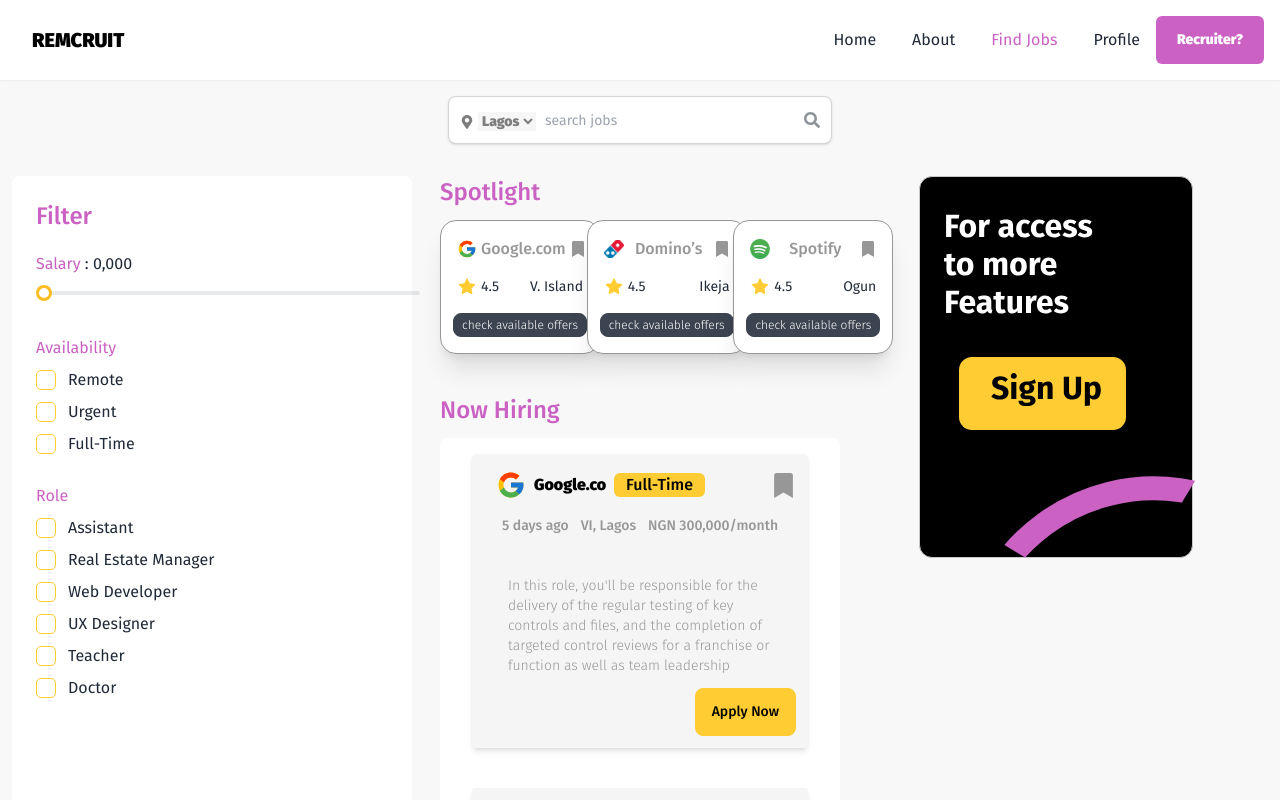
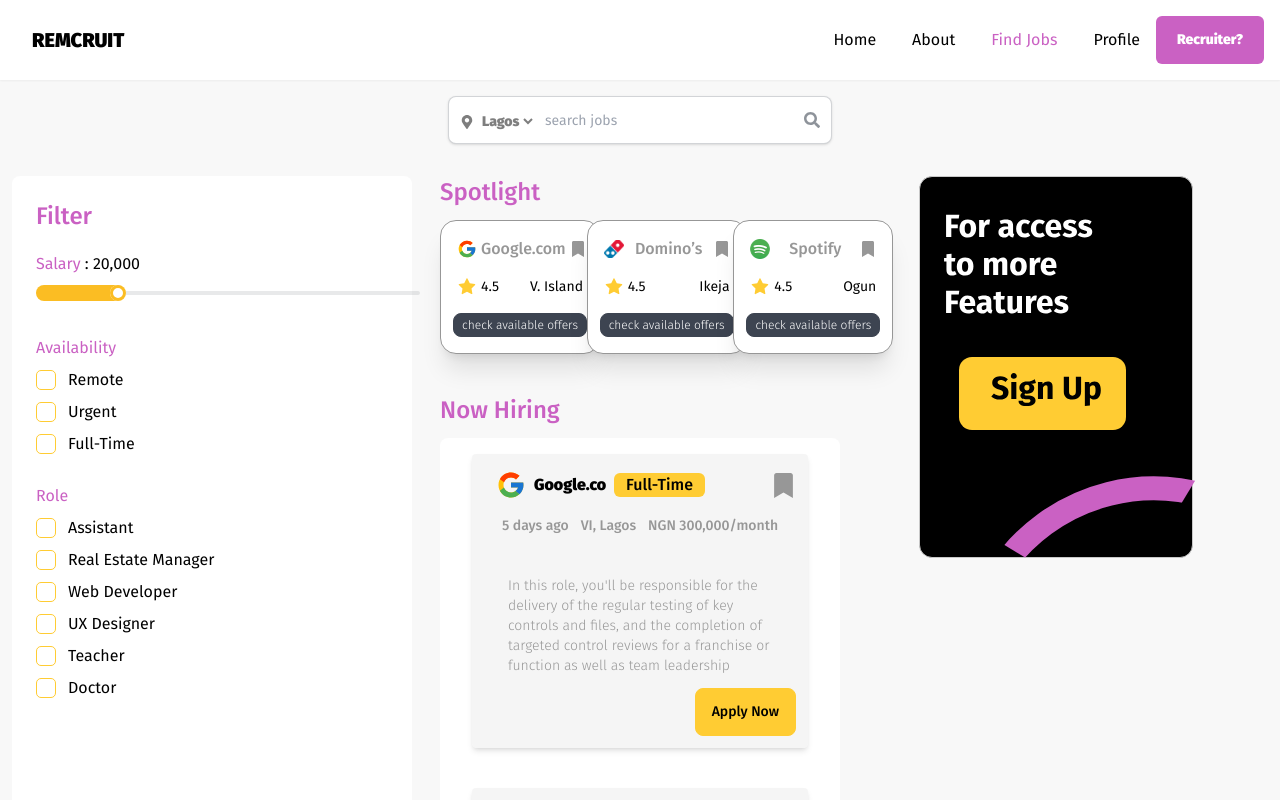
Before and after one commit to crud-engr/recruit, a React (Create React App) app: page / in a window 1280 px wide. Shown: the top 800 px of the page. Built offline with nearby package versions, Linux system fonts and the light colour scheme.

Commit message:
fix color on dark theme

```diff
--- a/public/index.html
+++ b/public/index.html
@@ -24,7 +24,7 @@
       work correctly both with client-side routing and a non-root public URL.
       Learn how to configure a non-root public URL by running `npm run build`.
     -->
-    <title>React App</title>
+    <title>Remcruit App</title>
   </head>
   <body>
     <noscript>You need to enable JavaScript to run this app.</noscript>
--- a/src/components/Button/Button.js
+++ b/src/components/Button/Button.js
@@ -2,7 +2,7 @@
   return (
     <button
       onClick={onClick}
-      className="btn btn-md normal-case hover:shadow-xl bg-purple hover:bg-purple rounded-md hover:border-transparent border-transparent px-5"
+      className="btn btn-md normal-case hover:shadow-xl bg-purple hover:bg-purple rounded-md hover:border-transparent border-transparent px-5 text-white"
     >
       {children}
     </button>
--- a/src/components/FilterBy/FilterByAvailability.js
+++ b/src/components/FilterBy/FilterByAvailability.js
@@ -1,6 +1,6 @@
 const FilterByAvailability = () => {
   return (
-    <div className="mb-5">
+    <div className="mb-5 text-dark">
       <h1 className="py-2">
         {" "}
         <span className="text-purple">Availability</span>
--- a/src/components/FilterBy/FilterByRole.js
+++ b/src/components/FilterBy/FilterByRole.js
@@ -1,6 +1,6 @@
 const FilterByRole = () => {
   return (
-    <div className="mb-5">
+    <div className="mb-5 text-dark">
       <h1 className="py-2">
         {" "}
         <span className="text-purple">Role</span>
--- a/src/components/FilterBy/FilterBySalary.js
+++ b/src/components/FilterBy/FilterBySalary.js
@@ -1,14 +1,14 @@
 import { useState } from "react";
 
 const FilterBySalary = () => {
-  const [salary, setSalary] = useState(0);
+  const [salary, setSalary] = useState(20);
 
   const handleInput = (e) => {
     setSalary(e.target.value);
   };
 
   return (
-    <div className="mb-5">
+    <div className="mb-5 text-dark">
       <h1 className="py-2">
         {" "}
         <span className="text-purple">Salary</span> : {salary},000
--- a/src/components/MainLayout/Spotlight/SpotlightCard.js
+++ b/src/components/MainLayout/Spotlight/SpotlightCard.js
@@ -23,12 +23,12 @@
             <div className="my-4 flex justify-between items-center text-sm">
               <div className="flex items-center gap-1">
                 <AiFillStar size={20} color="#FFCC33" />
-                <span>4.5</span>
+                <span className="text-dark">4.5</span>
               </div>
-              <div>V. Island</div>
+              <div className="text-dark">V. Island</div>
             </div>
             <div className="flex justify-center">
-              <button className="btn btn-dark btn-xs lowercase font-light">
+              <button className="btn btn-dark btn-xs lowercase font-light text-white">
                 Check available offers
               </button>
             </div>
@@ -49,12 +49,12 @@
             <div className="my-4 flex justify-between items-center text-sm">
               <div className="flex items-center gap-1">
                 <AiFillStar size={20} color="#FFCC33" />
-                <span>4.5</span>
+                <span className="text-dark">4.5</span>
               </div>
-              <div>Ikeja</div>
+              <div className="text-dark">Ikeja</div>
             </div>
             <div className="flex justify-center">
-              <button className="btn btn-dark btn-xs lowercase font-light">
+              <button className="btn btn-dark btn-xs lowercase font-light text-white">
                 Check available offers
               </button>
             </div>
@@ -75,12 +75,12 @@
             <div className="my-4 flex justify-between items-center text-sm">
               <div className="flex items-center gap-1">
                 <AiFillStar size={20} color="#FFCC33" />
-                <span>4.5</span>
+                <span className="text-dark">4.5</span>
               </div>
-              <div>Ogun</div>
+              <div className="text-dark">Ogun</div>
             </div>
             <div className="flex justify-center">
-              <button className="btn btn-dark btn-xs lowercase font-light">
+              <button className="btn btn-dark btn-xs lowercase font-light text-white">
                 Check available offers
               </button>
             </div>
--- a/src/components/Navigation/Navigation.js
+++ b/src/components/Navigation/Navigation.js
@@ -9,7 +9,7 @@
 
   return (
     <nav className="shadow-sm w-full top-0 left-0 fixed z-50 mb-12">
-      <div className="md:flex bg-white py-5 md:p-4 px-7 items-center justify-between">
+      <div className="md:flex bg-white py-5 md:p-4 px-7 items-center justify-between text-dark">
         <div className="flex items-center px-2 mx-2">
           <Link to="/" className="align-middle">
             <Logo />
--- a/src/components/Search/Search.js
+++ b/src/components/Search/Search.js
@@ -8,7 +8,7 @@
           <div className="opacity-50 absolute top-4 left-3">
             <div className="flex justify-between items-center font-bold text-dark text-sm gap-1">
               <FaMapMarkerAlt />
-              <select>
+              <select className="bg-white">
                 <option>Lagos</option>
                 <option>Abuja</option>
               </select>
```
